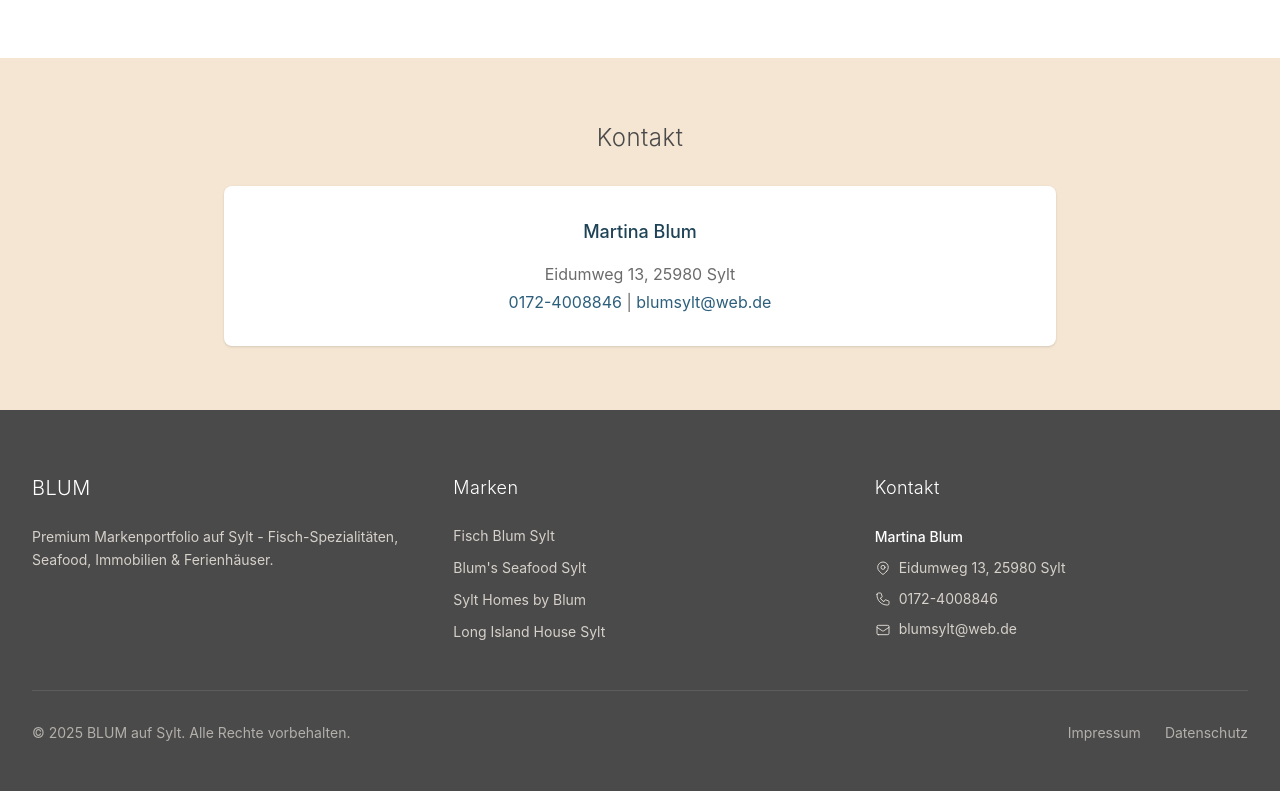
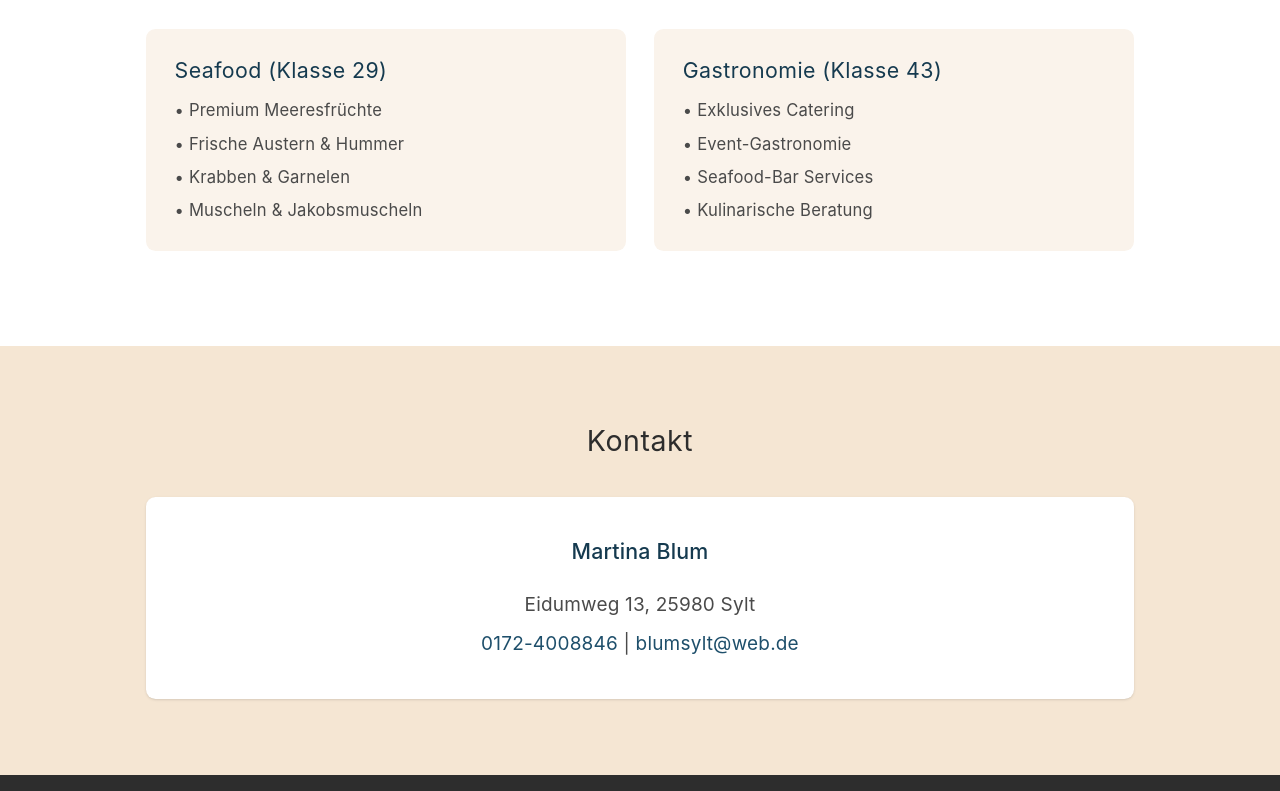
Before and after one commit to DiggAiHH/Sylt, a Next.js app: page /blums-seafood-sylt in a window 1280 px wide. Shown: the part 1269-2060 px from the top of the page. Built offline with nearby package versions, Linux system fonts and the light colour scheme.

Commit message:
Changes before error encountered
Co-authored-by: DiggAiHH <248858257+DiggAiHH@users.noreply.github.com>

```diff
--- a/src/app/globals.css
+++ b/src/app/globals.css
@@ -1,66 +1,102 @@
 @import "tailwindcss";
 
 :root {
-  /* Sylt Colors - Premium Design */
+  /* Sylt Colors - Premium Design mit erhöhtem Kontrast für Barrierefreiheit */
   --color-sand: #F5E6D3;
   --color-sand-light: #FAF3EB;
-  --color-sand-dark: #E8D5BC;
-  --color-reetdach: #6B6B6B;
-  --color-reetdach-light: #8A8A8A;
-  --color-reetdach-dark: #4A4A4A;
-  --color-nordsee: #2C5F7C;
-  --color-nordsee-light: #3A7A9E;
-  --color-nordsee-dark: #1E4356;
+  --color-sand-dark: #D4C4A8;
+  --color-reetdach: #4A4A4A; /* Dunkler für besseren Kontrast */
+  --color-reetdach-light: #6B6B6B;
+  --color-reetdach-dark: #2D2D2D;
+  --color-nordsee: #1E4F6B; /* Dunkler für WCAG AA Konformität */
+  --color-nordsee-light: #2C5F7C;
+  --color-nordsee-dark: #153A4F;
   --color-white: #FFFFFF;
-  --color-text: #2D2D2D;
-  --color-text-light: #666666;
+  --color-text: #1A1A1A; /* Sehr dunkel für optimale Lesbarkeit */
+  --color-text-light: #4A4A4A;
 
   --background: var(--color-sand-light);
   --foreground: var(--color-text);
+
+  /* Senioren-freundliche Schriftgrößen */
+  --font-size-base: 18px;
+  --font-size-lg: 20px;
+  --font-size-xl: 24px;
+  --line-height-relaxed: 1.8;
 }
 
 @theme inline {
   --color-background: var(--background);
   --color-foreground: var(--foreground);
 
-  /* Sylt Theme Colors */
+  /* Sylt Theme Colors mit erhöhtem Kontrast */
   --color-sand: #F5E6D3;
   --color-sand-light: #FAF3EB;
-  --color-sand-dark: #E8D5BC;
-  --color-reetdach: #6B6B6B;
-  --color-reetdach-light: #8A8A8A;
-  --color-reetdach-dark: #4A4A4A;
-  --color-nordsee: #2C5F7C;
-  --color-nordsee-light: #3A7A9E;
-  --color-nordsee-dark: #1E4356;
+  --color-sand-dark: #D4C4A8;
+  --color-reetdach: #4A4A4A;
+  --color-reetdach-light: #6B6B6B;
+  --color-reetdach-dark: #2D2D2D;
+  --color-nordsee: #1E4F6B;
+  --color-nordsee-light: #2C5F7C;
+  --color-nordsee-dark: #153A4F;
 }
 
 html {
   scroll-behavior: smooth;
+  /* Basis-Schriftgröße erhöht für bessere Lesbarkeit */
+  font-size: var(--font-size-base);
+}
+
+/* Respektiere Nutzer-Präferenz für reduzierte Bewegung */
+@media (prefers-reduced-motion: reduce) {
+  html {
+    scroll-behavior: auto;
+  }
+
+  *, *::before, *::after {
+    animation-duration: 0.01ms !important;
+    animation-iteration-count: 1 !important;
+    transition-duration: 0.01ms !important;
+  }
 }
 
 body {
   background: var(--background);
   color: var(--foreground);
+  /* Systemschriften für optimale Lesbarkeit */
   font-family: -apple-system, BlinkMacSystemFont, 'Segoe UI', Roboto, 'Helvetica Neue', Arial, sans-serif;
+  /* Erhöhte Zeilenhöhe für bessere Lesbarkeit */
+  line-height: var(--line-height-relaxed);
+  /* Leicht erhöhter Buchstabenabstand */
+  letter-spacing: 0.01em;
 }
 
-/* Premium Typography */
+/* Premium Typography mit besserer Lesbarkeit */
 h1, h2, h3, h4, h5, h6 {
-  font-weight: 300;
+  font-weight: 400; /* Etwas schwerer für bessere Lesbarkeit */
   letter-spacing: 0.02em;
+  line-height: 1.3;
 }
 
-/* Smooth transitions */
+/* Größere, gut lesbare Links und Buttons */
 a, button {
-  transition: all 0.2s ease-in-out;
+  /* Langsamere Übergänge für Senioren */
+  transition: all 0.3s ease-in-out;
+  /* Mindestgröße für Touch-Targets (WCAG 2.5.5) */
+  min-height: 44px;
 }
 
-/* Custom animations */
+/* Interaktive Elemente mit deutlichem Hover-Effekt */
+a:hover, button:hover {
+  /* Deutlicher Farbwechsel */
+  opacity: 0.85;
+}
+
+/* Custom animations - langsamer für Senioren */
 @keyframes fadeIn {
   from {
     opacity: 0;
-    transform: translateY(20px);
+    transform: translateY(10px); /* Weniger Bewegung */
   }
   to {
     opacity: 1;
@@ -69,7 +105,7 @@ a, button {
 }
 
 .animate-fade-in {
-  animation: fadeIn 0.6s ease-out forwards;
+  animation: fadeIn 0.8s ease-out forwards; /* Langsamer */
 }
 
 /* Wave decoration */
@@ -83,13 +119,13 @@ a, button {
   bottom: -30px;
   left: 50%;
   transform: translateX(-50%);
-  width: 60px;
-  height: 4px;
+  width: 80px; /* Breiter für bessere Sichtbarkeit */
+  height: 5px;
   background: linear-gradient(90deg, transparent, var(--color-nordsee), transparent);
-  border-radius: 2px;
+  border-radius: 3px;
 }
 
-/* Loading bar animation */
+/* Loading bar animation - langsamer */
 @keyframes loadingBar {
   0% {
     transform: translateX(-100%);
@@ -103,27 +139,70 @@ a, button {
 }
 
 .animate-loading-bar {
-  animation: loadingBar 1.5s ease-in-out infinite;
+  animation: loadingBar 2.5s ease-in-out infinite; /* Langsamer */
 }
 
-/* Focus visible for accessibility */
+/* Sehr deutlicher Fokus-Indikator für Accessibility */
 :focus-visible {
-  outline: 2px solid var(--color-nordsee);
-  outline-offset: 2px;
+  outline: 3px solid var(--color-nordsee);
+  outline-offset: 3px;
+  border-radius: 4px;
 }
 
-/* Skip link for accessibility */
+/* Skip link für Accessibility - größer */
 .skip-link {
   position: absolute;
   top: -100%;
   left: 0;
   background: var(--color-nordsee);
   color: white;
-  padding: 0.5rem 1rem;
+  padding: 1rem 1.5rem;
+  font-size: 1.1rem;
+  font-weight: 500;
   z-index: 100;
   transition: top 0.3s;
+  border-radius: 0 0 8px 0;
 }
 
 .skip-link:focus {
   top: 0;
 }
+
+/* Senioren-freundliche Utility-Klassen */
+
+/* Große, gut lesbare Texte */
+.text-readable {
+  font-size: 1.125rem;
+  line-height: 1.8;
+  letter-spacing: 0.01em;
+}
+
+/* Extra großer Text für wichtige Informationen */
+.text-prominent {
+  font-size: 1.25rem;
+  font-weight: 500;
+  line-height: 1.6;
+}
+
+/* Große Klick-Bereiche für Buttons */
+.touch-target {
+  min-height: 48px;
+  min-width: 48px;
+  padding: 12px 24px;
+}
+
+/* Hochkontrast-Modus Support */
+@media (prefers-contrast: high) {
+  :root {
+    --color-nordsee: #0A3A52;
+    --color-reetdach: #1A1A1A;
+    --color-text: #000000;
+  }
+}
+
+/* Große Bildschirme: noch größere Schrift */
+@media (min-width: 1024px) {
+  html {
+    font-size: 19px;
+  }
+}
--- a/src/app/layout.tsx
+++ b/src/app/layout.tsx
@@ -50,22 +50,28 @@ export { NAVIGATION as navigation } from "@/lib/constants";
 
 function Header() {
   return (
-    <header className="bg-white/90 backdrop-blur-sm border-b border-sand-dark/20 sticky top-0 z-50">
-      {/* Skip Link für Accessibility */}
+    <header className="bg-white/95 backdrop-blur-sm border-b-2 border-sand-dark/30 sticky top-0 z-50">
+      {/* Skip Link für Accessibility - größer und deutlicher */}
       <a href="#main-content" className="skip-link">
         Zum Hauptinhalt springen
       </a>
       <nav className="max-w-7xl mx-auto px-4 sm:px-6 lg:px-8" aria-label="Hauptnavigation">
-        <div className="flex justify-between items-center h-20">
-          <Link href="/" className="text-2xl font-light tracking-widest text-nordsee hover:text-nordsee-dark">
+        <div className="flex justify-between items-center h-24">
+          {/* Logo größer für bessere Sichtbarkeit */}
+          <Link
+            href="/"
+            className="text-3xl font-medium tracking-widest text-nordsee hover:text-nordsee-dark py-2 px-1"
+            aria-label="BLUM Startseite"
+          >
             BLUM
           </Link>
-          <div className="hidden lg:flex space-x-6">
+          {/* Navigation mit größeren Links und mehr Abstand */}
+          <div className="hidden lg:flex space-x-8">
             {NAVIGATION.map((item) => (
               <Link
                 key={item.name}
                 href={item.href}
-                className="text-sm font-medium text-reetdach hover:text-nordsee tracking-wide transition-colors"
+                className="text-base font-medium text-reetdach-dark hover:text-nordsee tracking-wide transition-colors py-3 px-2 rounded-lg hover:bg-sand-light"
               >
                 {item.name}
               </Link>
@@ -81,22 +87,25 @@ function Header() {
 
 function Footer() {
   return (
-    <footer className="bg-reetdach-dark text-white py-16" role="contentinfo">
+    <footer className="bg-reetdach-dark text-white py-20" role="contentinfo">
       <div className="max-w-7xl mx-auto px-4 sm:px-6 lg:px-8">
-        <div className="grid grid-cols-1 md:grid-cols-3 gap-12">
+        <div className="grid grid-cols-1 md:grid-cols-3 gap-16">
           <div>
-            <h3 className="text-xl font-light tracking-widest mb-6">BLUM</h3>
-            <p className="text-sand-light/80 text-sm leading-relaxed">
+            <h3 className="text-2xl font-medium tracking-widest mb-8">BLUM</h3>
+            <p className="text-sand-light text-base leading-relaxed">
               Premium Markenportfolio auf Sylt -
               Fisch-Spezialitäten, Seafood, Immobilien & Ferienhäuser.
             </p>
           </div>
           <div>
-            <h3 className="text-lg font-light tracking-wide mb-6">Marken</h3>
-            <ul className="space-y-3 text-sand-light/80 text-sm">
+            <h3 className="text-xl font-medium tracking-wide mb-8">Marken</h3>
+            <ul className="space-y-4 text-sand-light text-base">
               {NAVIGATION.slice(1).map((item) => (
                 <li key={item.name}>
-                  <Link href={item.href} className="hover:text-white transition-colors">
+                  <Link
+                    href={item.href}
+                    className="hover:text-white transition-colors py-2 inline-block underline-offset-4 hover:underline"
+                  >
                     {item.name}
                   </Link>
                 </li>
@@ -104,42 +113,55 @@ function Footer() {
             </ul>
           </div>
           <div>
-            <h3 className="text-lg font-light tracking-wide mb-6">Kontakt</h3>
-            <address className="not-italic text-sand-light/80 text-sm leading-relaxed space-y-2">
-              <p className="font-medium text-white">{CONTACT.name}</p>
-              <p className="flex items-center gap-2">
-                <svg className="w-4 h-4 shrink-0" fill="none" stroke="currentColor" viewBox="0 0 24 24" aria-hidden="true">
-                  <path strokeLinecap="round" strokeLinejoin="round" strokeWidth={1.5} d="M17.657 16.657L13.414 20.9a1.998 1.998 0 01-2.827 0l-4.244-4.243a8 8 0 1111.314 0z" />
-                  <path strokeLinecap="round" strokeLinejoin="round" strokeWidth={1.5} d="M15 11a3 3 0 11-6 0 3 3 0 016 0z" />
+            <h3 className="text-xl font-medium tracking-wide mb-8">Kontakt</h3>
+            <address className="not-italic text-sand-light text-base leading-loose space-y-3">
+              <p className="font-semibold text-white text-lg">{CONTACT.name}</p>
+              <p className="flex items-center gap-3">
+                <svg className="w-5 h-5 shrink-0" fill="none" stroke="currentColor" viewBox="0 0 24 24" aria-hidden="true">
+                  <path strokeLinecap="round" strokeLinejoin="round" strokeWidth={2} d="M17.657 16.657L13.414 20.9a1.998 1.998 0 01-2.827 0l-4.244-4.243a8 8 0 1111.314 0z" />
+                  <path strokeLinecap="round" strokeLinejoin="round" strokeWidth={2} d="M15 11a3 3 0 11-6 0 3 3 0 016 0z" />
                 </svg>
                 {CONTACT.fullAddress}
               </p>
-              <p className="flex items-center gap-2">
-                <svg className="w-4 h-4 shrink-0" fill="none" stroke="currentColor" viewBox="0 0 24 24" aria-hidden="true">
-                  <path strokeLinecap="round" strokeLinejoin="round" strokeWidth={1.5} d="M3 5a2 2 0 012-2h3.28a1 1 0 01.948.684l1.498 4.493a1 1 0 01-.502 1.21l-2.257 1.13a11.042 11.042 0 005.516 5.516l1.13-2.257a1 1 0 011.21-.502l4.493 1.498a1 1 0 01.684.949V19a2 2 0 01-2 2h-1C9.716 21 3 14.284 3 6V5z" />
+              {/* Telefonnummer prominent hervorgehoben für Senioren */}
+              <p className="flex items-center gap-3">
+                <svg className="w-5 h-5 shrink-0" fill="none" stroke="currentColor" viewBox="0 0 24 24" aria-hidden="true">
+                  <path strokeLinecap="round" strokeLinejoin="round" strokeWidth={2} d="M3 5a2 2 0 012-2h3.28a1 1 0 01.948.684l1.498 4.493a1 1 0 01-.502 1.21l-2.257 1.13a11.042 11.042 0 005.516 5.516l1.13-2.257a1 1 0 011.21-.502l4.493 1.498a1 1 0 01.684.949V19a2 2 0 01-2 2h-1C9.716 21 3 14.284 3 6V5z" />
                 </svg>
-                <a href={`tel:${CONTACT.phoneInternational}`} className="hover:text-white transition-colors">
+                <a
+                  href={`tel:${CONTACT.phoneInternational}`}
+                  className="text-white font-semibold text-lg hover:underline underline-offset-4"
+                >
                   {CONTACT.phone}
                 </a>
               </p>
-              <p className="flex items-center gap-2">
-                <svg className="w-4 h-4 shrink-0" fill="none" stroke="currentColor" viewBox="0 0 24 24" aria-hidden="true">
-                  <path strokeLinecap="round" strokeLinejoin="round" strokeWidth={1.5} d="M3 8l7.89 5.26a2 2 0 002.22 0L21 8M5 19h14a2 2 0 002-2V7a2 2 0 00-2-2H5a2 2 0 00-2 2v10a2 2 0 002 2z" />
+              <p className="flex items-center gap-3">
+                <svg className="w-5 h-5 shrink-0" fill="none" stroke="currentColor" viewBox="0 0 24 24" aria-hidden="true">
+                  <path strokeLinecap="round" strokeLinejoin="round" strokeWidth={2} d="M3 8l7.89 5.26a2 2 0 002.22 0L21 8M5 19h14a2 2 0 002-2V7a2 2 0 00-2-2H5a2 2 0 00-2 2v10a2 2 0 002 2z" />
                 </svg>
-                <a href={`mailto:${CONTACT.email}`} className="hover:text-white transition-colors">
+                <a
+                  href={`mailto:${CONTACT.email}`}
+                  className="hover:text-white hover:underline underline-offset-4 transition-colors"
+                >
                   {CONTACT.email}
                 </a>
               </p>
             </address>
           </div>
         </div>
-        <div className="border-t border-white/10 mt-12 pt-8 flex flex-col md:flex-row justify-between items-center gap-4 text-sand-light/60 text-sm">
+        <div className="border-t border-white/20 mt-16 pt-10 flex flex-col md:flex-row justify-between items-center gap-6 text-sand-light text-base">
           <p>© {new Date().getFullYear()} {SEO.siteName}. Alle Rechte vorbehalten.</p>
-          <nav className="flex gap-6" aria-label="Rechtliche Links">
-            <Link href="/impressum" className="hover:text-white transition-colors">
+          <nav className="flex gap-8" aria-label="Rechtliche Links">
+            <Link
+              href="/impressum"
+              className="hover:text-white transition-colors py-2 underline-offset-4 hover:underline"
+            >
               Impressum
             </Link>
-            <Link href="/datenschutz" className="hover:text-white transition-colors">
+            <Link
+              href="/datenschutz"
+              className="hover:text-white transition-colors py-2 underline-offset-4 hover:underline"
+            >
               Datenschutz
             </Link>
           </nav>
```
Also changed, not shown: src/app/page.tsx (+88 -78 lines), src/components/MobileMenu.tsx (+43 -21 lines), src/components/ScrollToTop.tsx (+12 -4 lines).
